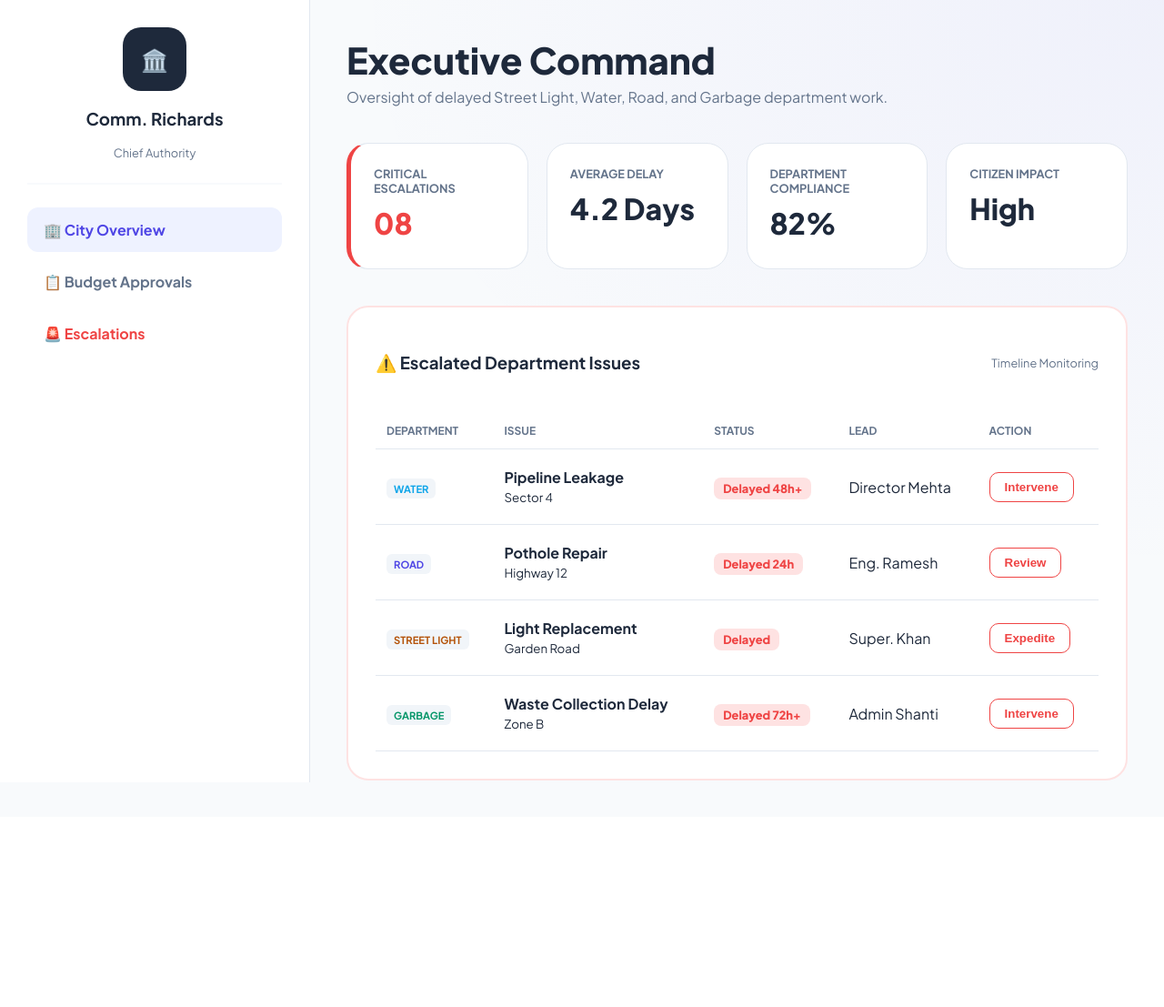
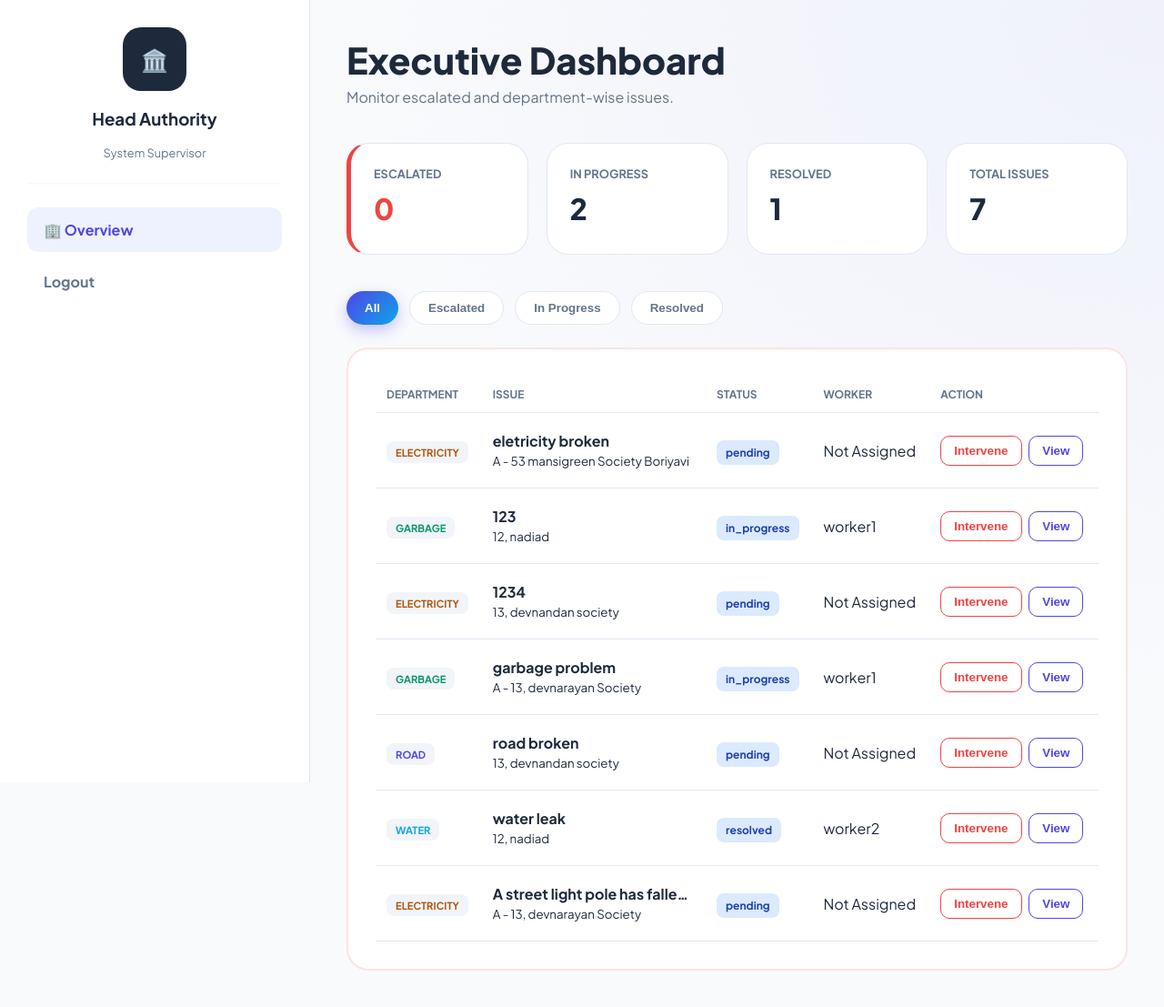
Before and after one commit to Kpanchal1210/Public-Support-System, a Django app: page /headAuthority/ in a window 1280 px wide. Shown: the whole page at 91% size. Before the commit the page ends 860 px from the top, so only its background shows below. Run offline with Django 5.2, Linux system fonts and the light colour scheme; a user stored in the database is signed in; data comes from the database, SQL or seed files in the repository; both versions use the stored data as it was after the commit.

Commit message:
head authority features added

```diff
--- a/djangoProject/frontend/templates/frontend/headAuthority.html
+++ b/djangoProject/frontend/templates/frontend/headAuthority.html
@@ -1,5 +1,4 @@
 {% load static %}
-
 <!DOCTYPE html>
 <html lang="en">
 <head>
@@ -7,10 +6,7 @@
     <title>Executive Oversight – CivicFlow Authority</title>
     <meta name="viewport" content="width=device-width, initial-scale=1">
 
-    <!-- Google Font -->
     <link href="https://fonts.googleapis.com/css2?family=Plus+Jakarta+Sans:wght@300;400;600;700;800&display=swap" rel="stylesheet">
-
-    <!-- External CSS -->
     <link rel="stylesheet" href="{% static 'css/headAuthority.css' %}">
 </head>
 
@@ -19,114 +15,115 @@
 <div class="sidebar">
     <div class="auth-profile">
         <div class="avatar-shield">🏛️</div>
-        <h3 class="auth-name">Comm. Richards</h3>
-        <p class="auth-role">Chief Authority</p>
+        <h3 class="auth-name">Head Authority</h3>
+        <p class="auth-role">System Supervisor</p>
     </div>
 
     <nav>
-        <a href="#" class="active">🏢 City Overview</a>
-        <a href="#">📋 Budget Approvals</a>
-        <a href="#" class="nav-danger">🚨 Escalations</a>
+        <a href="#" class="active">🏢 Overview</a>
+        <a href="{% url 'logout' %}">Logout</a>
     </nav>
 </div>
 
 <div class="main-area">
 
     <div class="page-header">
-        <h1>Executive Command</h1>
-        <p>
-            Oversight of delayed Street Light, Water, Road, and Garbage department work.
-        </p>
+        <h1>Executive Dashboard</h1>
+        <p>Monitor escalated and department-wise issues.</p>
     </div>
 
+    <!-- Stats -->
     <div class="stats-grid">
         <div class="stat-card stat-danger">
-            <h5>Critical Escalations</h5>
-            <h2>08</h2>
+            <h5>Escalated</h5>
+            <h2>{{ escalated_count }}</h2>
         </div>
 
         <div class="stat-card">
-            <h5>Average Delay</h5>
-            <h2>4.2 Days</h2>
+            <h5>In Progress</h5>
+            <h2>{{ inprogress_count }}</h2>
         </div>
 
         <div class="stat-card">
-            <h5>Department Compliance</h5>
-            <h2>82%</h2>
+            <h5>Resolved</h5>
+            <h2>{{ resolved_count }}</h2>
         </div>
 
         <div class="stat-card">
-            <h5>Citizen Impact</h5>
-            <h2>High</h2>
+            <h5>Total Issues</h5>
+            <h2>{{ total_count }}</h2>
         </div>
     </div>
 
+    <!-- FILTER BUTTONS -->
+    <div class="filter-buttons">
+        <button class="active">All</button>
+        <button>Escalated</button>
+        <button>In Progress</button>
+        <button>Resolved</button>
+    </div>
+
+    <!-- TABLE -->
     <div class="escalation-container">
-        <div class="escalation-header">
-            <h3>⚠️ Escalated Department Issues</h3>
-            <span>Timeline Monitoring</span>
-        </div>
-
         <table class="esc-table">
             <thead>
                 <tr>
                     <th>Department</th>
                     <th>Issue</th>
                     <th>Status</th>
-                    <th>Lead</th>
+                    <th>Worker</th>
                     <th>Action</th>
                 </tr>
             </thead>
 
             <tbody>
-                <tr>
-                    <td><span class="dept-tag water">WATER</span></td>
+
+                {% for issue in issues %}
+                <tr class="issue-row {{ issue.status }} {% if issue.is_escalated %}escalated{% endif %}">
+
                     <td>
-                        <b>Pipeline Leakage</b><br>
-                        <small>Sector 4</small>
+                        <span class="dept-tag {{ issue.issue_type }}">
+                            {{ issue.issue_type|upper }}
+                        </span>
                     </td>
-                    <td><span class="delay-badge">Delayed 48h+</span></td>
-                    <td>Director Mehta</td>
-                    <td><button class="btn-intervene">Intervene</button></td>
+
+                    <td>
+                        <b>{{ issue.description|truncatechars:30 }}</b><br>
+                        <small>{{ issue.location }}</small>
+                    </td>
+
+                    <td>
+                        {% if issue.is_escalated %}
+                            <span class="delay-badge">Escalated</span>
+                        {% else %}
+                            <span class="status-tag">{{ issue.status }}</span>
+                        {% endif %}
+                    </td>
+
+                    <td>
+                        {% if issue.worker %}
+                            {{ issue.worker.username }}
+                        {% else %}
+                            Not Assigned
+                        {% endif %}
+                    </td>
+
+                    <td>
+                        <button class="btn-intervene">Intervene</button>
+                        <button class="btn-view">View</button>
+                    </td>
+
                 </tr>
+                {% endfor %}
 
-                <tr>
-                    <td><span class="dept-tag road">ROAD</span></td>
-                    <td>
-                        <b>Pothole Repair</b><br>
-                        <small>Highway 12</small>
-                    </td>
-                    <td><span class="delay-badge">Delayed 24h</span></td>
-                    <td>Eng. Ramesh</td>
-                    <td><button class="btn-intervene">Review</button></td>
-                </tr>
-
-                <tr>
-                    <td><span class="dept-tag light">STREET LIGHT</span></td>
-                    <td>
-                        <b>Light Replacement</b><br>
-                        <small>Garden Road</small>
-                    </td>
-                    <td><span class="delay-badge">Delayed</span></td>
-                    <td>Super. Khan</td>
-                    <td><button class="btn-intervene">Expedite</button></td>
-                </tr>
-
-                <tr>
-                    <td><span class="dept-tag garbage">GARBAGE</span></td>
-                    <td>
-                        <b>Waste Collection Delay</b><br>
-                        <small>Zone B</small>
-                    </td>
-                    <td><span class="delay-badge">Delayed 72h+</span></td>
-                    <td>Admin Shanti</td>
-                    <td><button class="btn-intervene">Intervene</button></td>
-                </tr>
             </tbody>
         </table>
     </div>
 
 </div>
 
+<!-- JS FILE -->
+<script src="{% static 'js/headAuthority.js' %}"></script>
+
 </body>
 </html>
--- a/djangoProject/frontend/views.py
+++ b/djangoProject/frontend/views.py
@@ -7,6 +7,7 @@ from django.contrib.auth.decorators import login_required
 
 from accounts.models import UserProfile
 from reports.models import Issue
+from reports.utils import auto_escalate_issues
 
 
 # =========================
@@ -43,27 +44,38 @@ def index(request):
 @login_required(login_url='login')
 def department(request):
 
+    # 🔥 AUTO ESCALATION RUNS FIRST
+    auto_escalate_issues()
+
     # Get department of logged-in user
     dept = request.user.userprofile.department
 
-    # Filter issues based on department
+    # ✅ Only NON-ESCALATED issues for department
     pending_issues = Issue.objects.filter(
         issue_type=dept,
-        status='pending'
+        status='pending',
+        is_escalated=False
     )
 
     active_issues = Issue.objects.filter(
         issue_type=dept,
-        status='in_progress'
+        status='in_progress',
+        is_escalated=False
     )
 
-    # Get workers belonging to the same department
+    # 🔥 Escalated issues (optional to show)
+    escalated_issues = Issue.objects.filter(
+        issue_type=dept,
+        is_escalated=True
+    )
+
+    # Get workers of same department
     workers = User.objects.filter(
         userprofile__user_type='worker',
         userprofile__department=dept
     )
 
-    # Assign worker to issue
+    # Assign worker
     if request.method == 'POST':
         issue_id = request.POST.get('issue_id')
         worker_id = request.POST.get('worker')
@@ -80,6 +92,7 @@ def department(request):
     return render(request, 'frontend/department.html', {
         'pending_issues': pending_issues,
         'active_issues': active_issues,
+        'escalated_issues': escalated_issues,  # 🔥 optional
         'workers': workers
     })
 
@@ -89,7 +102,18 @@ def reports(request):
 
 @login_required(login_url='login')
 def headAuthority(request):
-    return render(request, 'frontend/headAuthority.html')
+
+    issues = Issue.objects.all().order_by('-created_at')
+
+    context = {
+        "issues": issues,
+        "total_count": issues.count(),
+        "escalated_count": issues.filter(is_escalated=True).count(),
+        "inprogress_count": issues.filter(status="in_progress").count(),
+        "resolved_count": issues.filter(status="resolved").count(),
+    }
+
+    return render(request, "frontend/headAuthority.html", context)
 
 @login_required(login_url='login')
 def manage_workers(request):
--- a/djangoProject/static/css/headAuthority.css
+++ b/djangoProject/static/css/headAuthority.css
@@ -14,6 +14,7 @@
     --border-color: #e2e8f0;
 }
 
+/* GLOBAL */
 body {
     margin: 0;
     font-family: 'Plus Jakarta Sans', sans-serif;
@@ -76,6 +77,7 @@ nav a {
     border-radius: 12px;
     margin-bottom: 8px;
     font-weight: 700;
+    transition: 0.3s;
 }
 
 nav a:hover,
@@ -95,6 +97,7 @@ nav a.active {
     overflow-y: auto;
 }
 
+/* HEADER */
 .page-header h1 {
     font-size: 2.5rem;
     font-weight: 800;
@@ -119,6 +122,11 @@ nav a.active {
     padding: 25px;
     border-radius: 24px;
     border: 1px solid var(--border-color);
+    transition: 0.3s;
+}
+
+.stat-card:hover {
+    transform: translateY(-5px);
 }
 
 .stat-card h5 {
@@ -142,7 +150,61 @@ nav a.active {
     color: var(--danger);
 }
 
-/* ESCALATION TABLE */
+/* FILTER BUTTONS */
+/* FILTER BUTTONS CONTAINER */
+.filter-buttons {
+    display: flex;
+    gap: 12px;
+    margin-bottom: 25px;
+    flex-wrap: wrap;
+}
+
+/* BUTTON BASE STYLE */
+.filter-buttons button {
+    padding: 10px 20px;
+    border-radius: 999px; /* pill shape */
+    border: 1px solid var(--border-color);
+    background: white;
+    color: var(--text-dim);
+    font-weight: 600;
+    cursor: pointer;
+    transition: all 0.3s ease;
+}
+
+/* HOVER EFFECT */
+.filter-buttons button:hover {
+    background: var(--accent-primary);
+    color: white;
+    border-color: var(--accent-primary);
+    transform: translateY(-2px);
+    box-shadow: 0 6px 15px rgba(79, 70, 229, 0.2);
+}
+
+/* ACTIVE BUTTON */
+.filter-buttons button.active {
+    background: linear-gradient(135deg, var(--accent-primary), var(--accent-secondary));
+    color: white;
+    border: none;
+    box-shadow: 0 6px 15px rgba(79, 70, 229, 0.3);
+}
+
+/* OPTIONAL: STATUS COLORS */
+.filter-buttons button:nth-child(2):hover {
+    background: var(--danger);
+    border-color: var(--danger);
+}
+
+.filter-buttons button:nth-child(3):hover {
+    background: var(--accent-secondary);
+    border-color: var(--accent-secondary);
+}
+
+.filter-buttons button:nth-child(4):hover {
+    background: var(--success);
+    border-color: var(--success);
+}
+
+/* TABLE CONTAINER */
 .escalation-container {
     background: white;
     border-radius: 24px;
@@ -150,18 +212,7 @@ nav a.active {
     padding: 30px;
 }
 
-.escalation-header {
-    display: flex;
-    justify-content: space-between;
-    align-items: center;
-    margin-bottom: 25px;
-}
-
-.escalation-header span {
-    font-size: 0.8rem;
-    color: var(--text-dim);
-}
-
+/* TABLE */
 .esc-table {
     width: 100%;
     border-collapse: collapse;
@@ -181,36 +232,73 @@ nav a.active {
     border-bottom: 1px solid var(--border-color);
 }
 
+tr:hover {
+    background: #f9fafb;
+}
+
+/* STATUS */
+.status-tag {
+    padding: 6px 10px;
+    border-radius: 8px;
+    font-size: 0.75rem;
+    font-weight: 700;
+    background: #dbeafe;
+    color: #1e40af;
+}
+
 .delay-badge {
     background: #fee2e2;
     color: var(--danger);
-    padding: 4px 10px;
+    padding: 6px 10px;
     border-radius: 8px;
     font-weight: 800;
-    font-size: 0.8rem;
+    font-size: 0.75rem;
 }
 
-/* DEPARTMENT TAGS */
+/* DEPARTMENT TAG */
 .dept-tag {
     font-size: 0.7rem;
-    padding: 4px 8px;
-    border-radius: 6px;
+    padding: 5px 10px;
+    border-radius: 8px;
     font-weight: 700;
     background: #f1f5f9;
 }
 
 .dept-tag.water { color: var(--accent-secondary); }
 .dept-tag.road { color: var(--accent-primary); }
-.dept-tag.light { color: var(--contrast-gold); }
+.dept-tag.electricity { color: var(--contrast-gold); }
 .dept-tag.garbage { color: var(--success); }
 
-/* BUTTON */
+/* BUTTONS */
 .btn-intervene {
     background: white;
     border: 1.5px solid var(--danger);
     color: var(--danger);
-    padding: 8px 16px;
+    padding: 8px 14px;
     border-radius: 10px;
     font-weight: 700;
     cursor: pointer;
+    transition: 0.3s;
 }
+
+.btn-intervene:hover {
+    background: var(--danger);
+    color: white;
+}
+
+.btn-view {
+    background: white;
+    border: 1.5px solid var(--accent-primary);
+    color: var(--accent-primary);
+    padding: 8px 14px;
+    border-radius: 10px;
+    margin-left: 5px;
+    font-weight: 700;
+    cursor: pointer;
+    transition: 0.3s;
+}
+
+.btn-view:hover {
+    background: var(--accent-primary);
+    color: white;
+}
--- /dev/null
+++ b/djangoProject/static/js/headAuthority.js
@@ -0,0 +1,34 @@
+document.addEventListener("DOMContentLoaded", function () {
+
+    const buttons = document.querySelectorAll(".filter-buttons button");
+    const rows = document.querySelectorAll(".issue-row");
+
+    buttons.forEach(button => {
+        button.addEventListener("click", function () {
+
+            // remove active from all
+            buttons.forEach(btn => btn.classList.remove("active"));
+
+            // add active to clicked
+            this.classList.add("active");
+
+            const type = this.innerText.toLowerCase().replace(" ", "_");
+
+            rows.forEach(row => {
+
+                if (type === "all") {
+                    row.style.display = "";
+                }
+                else if (type === "escalated") {
+                    row.style.display = row.classList.contains("escalated") ? "" : "none";
+                }
+                else {
+                    row.style.display = row.classList.contains(type) ? "" : "none";
+                }
+
+            });
+
+        });
+    });
+
+});
```
Also changed, not shown: djangoProject/frontend/templates/frontend/department.html (+39 -9 lines), djangoProject/reports/models.py (+55 -1 lines), djangoProject/reports/utils.py (added, +15 -0 lines), djangoProject/static/css/department.css (+79 -45 lines), djangoProject/db.sqlite3, djangoProject/reports/migrations/0003_issue_is_escalated.py (added), djangoProject/reports/migrations/0004_issue_deadline.py (added).
